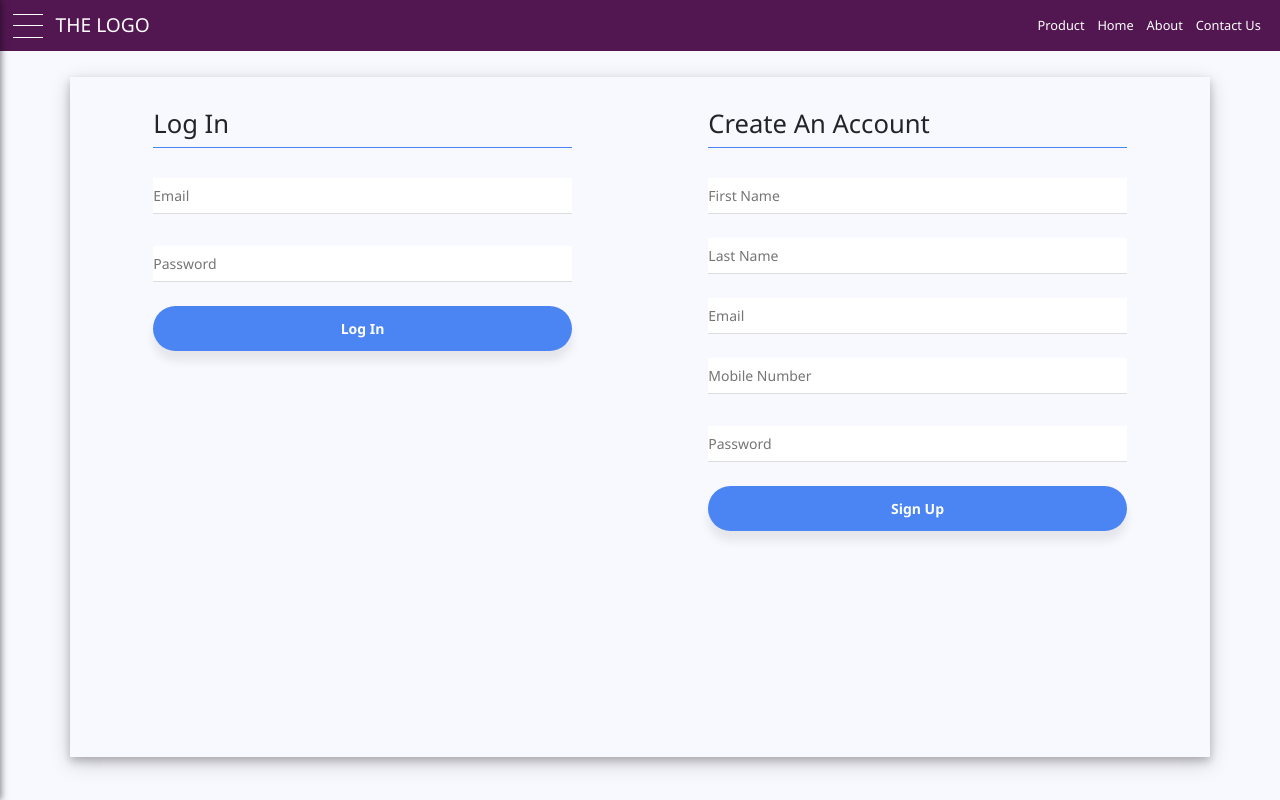
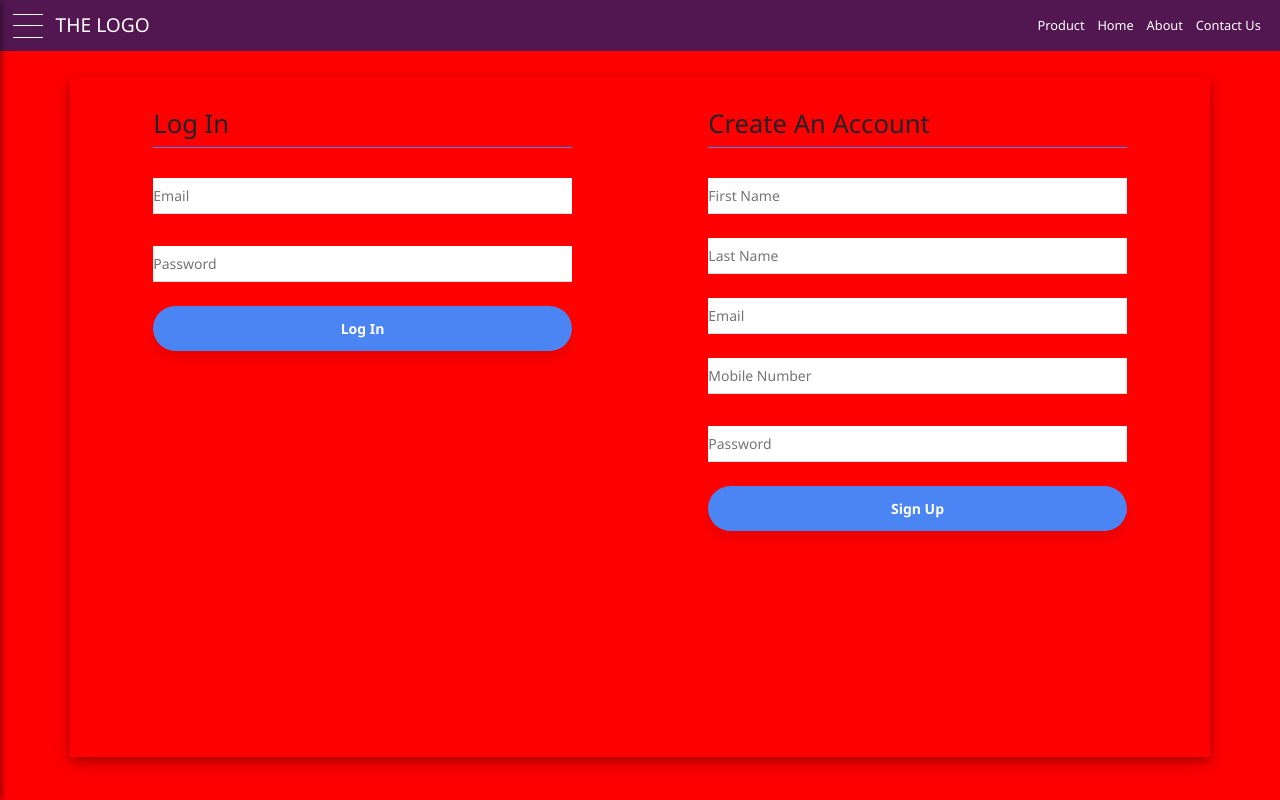
Before and after one commit to vaimehro/demo-react-app, a React (Create React App) app: page / in a window 1280 px wide. Built offline with nearby package versions, Linux system fonts and the light colour scheme.

Commit message:
added package json changes

```diff
--- a/src/Components/CommonComponents/StyledComponents/GlobalStyle.js
+++ b/src/Components/CommonComponents/StyledComponents/GlobalStyle.js
@@ -11,7 +11,7 @@ const GlobalStyle = createGlobalStyle`
  }
 
  body {
-  background: rgb(248,248,255);
+  background: red;
  }
 `
 
```
